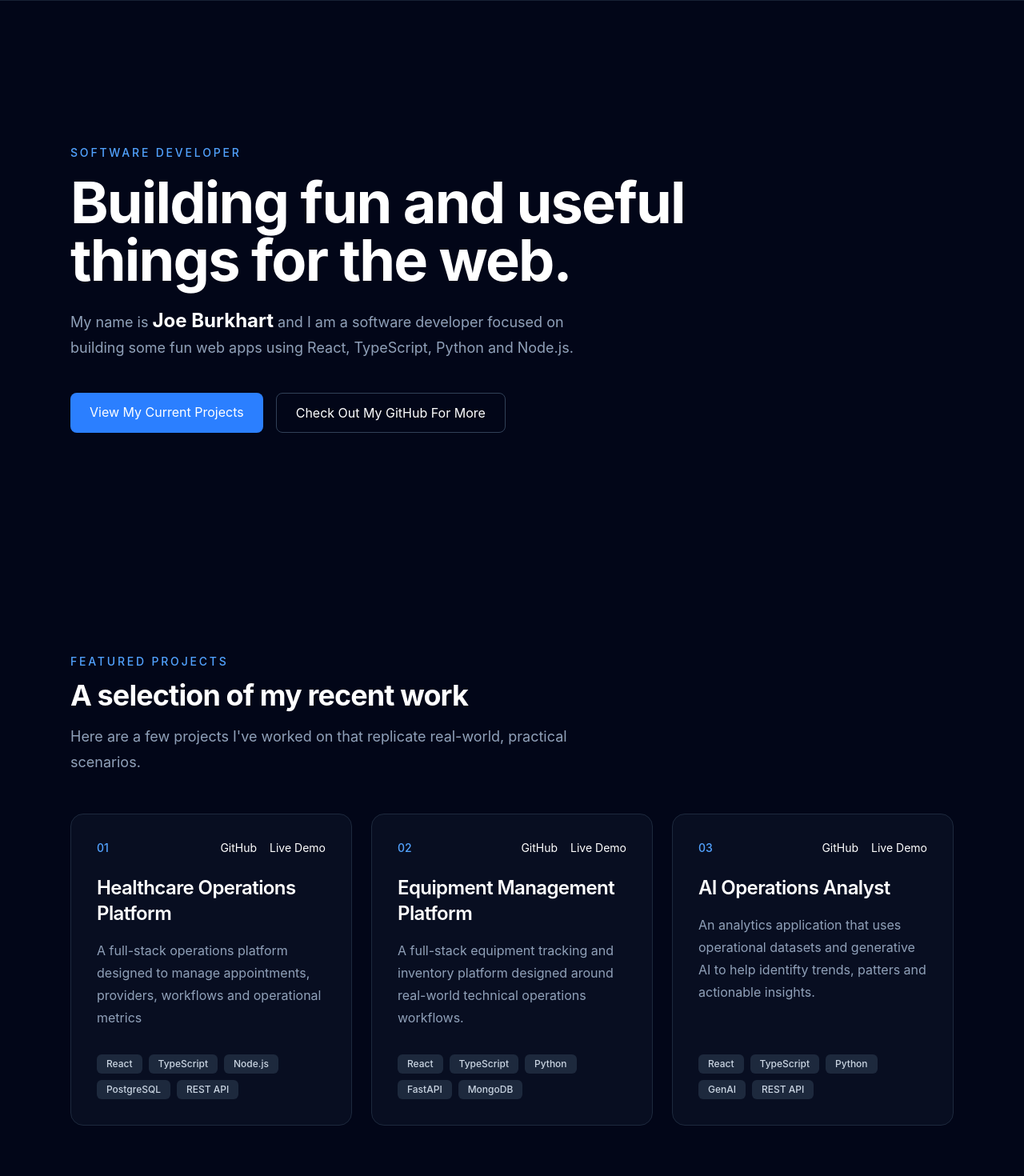
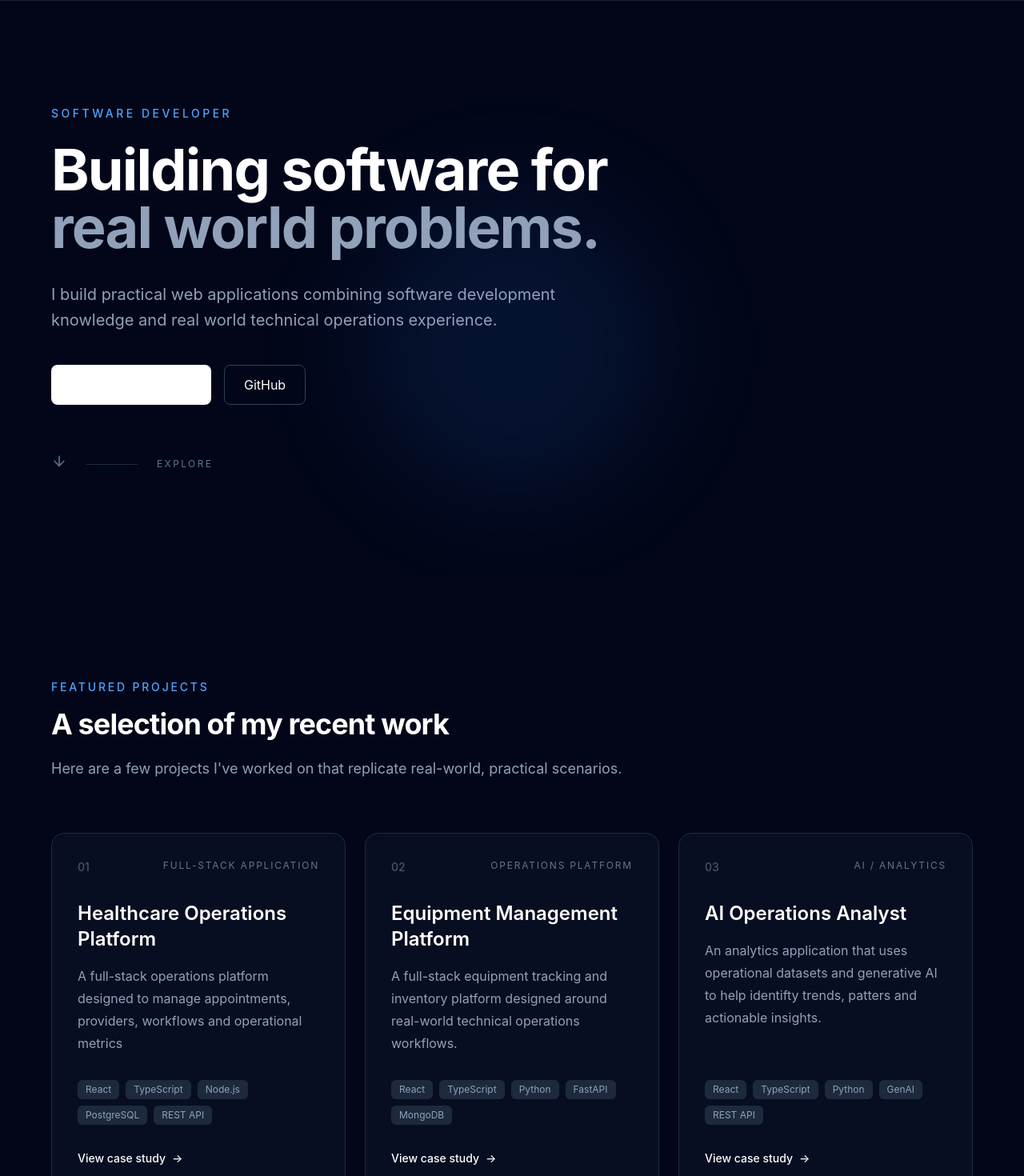
Before and after one commit to jburky15/portfolio-main, a React app: page / in a window 1280 px wide. Shown: the part 80-1550 px from the top of the page at 80% size. Built offline with nearby package versions, Linux system fonts and the light colour scheme; the HTML template or start-up script is replaced by a standard one.

Commit message:
Added Contact and Footer, did some small cleanup.

```diff
--- a/package.json
+++ b/package.json
@@ -11,6 +11,7 @@
   },
   "dependencies": {
     "@tailwindcss/vite": "^4.3.3",
+    "lucide-react": "^1.35.0",
     "react": "^19.2.8",
     "react-dom": "^19.2.8",
     "react-router-dom": "^7.18.3",
--- /dev/null
+++ b/src/components/Contact.tsx
@@ -0,0 +1,38 @@
+import { Mail } from 'lucide-react'
+import Section from './Section'
+import SectionHeading from './SectionHeading'
+
+function Contact() {
+  return (
+    <Section id="contact">
+      <div className="rounded-3xl border border-slate-800 bg-slate-900/50 px-8 py-16 sm:px-12">
+        <SectionHeading
+          eyebrow="Get In Touch"
+          title="Let's build something useful."
+          description="I'm interested in software engineering opportunities where I can contribute to meaningful products, solve practical problems, and continue growing as a developer."
+        />
+
+        <div className="flex flex-wrap gap-4">
+          <a
+            href="mailto:jburky15@gmail.com"
+            className="inline-flex items-center gap-2 rounded-lg bg-white px-6 py-3 text-sm font-medium text-slate-950 transition hover:-translate-y-0.5 hover:bg-slate-200"
+          >
+            <Mail className="h-4 w-4" />
+            Email Me
+          </a>
+
+          <a
+            href="https://github.com/"
+            target="_blank"
+            rel="noreferrer"
+            className="rounded-lg border border-slate-700 px-6 py-3 text-sm font-medium text-white transition hover:-translate-y-0.5 hover:bg-slate-900"
+          >
+            GitHub
+          </a>
+        </div>
+      </div>
+    </Section>
+  )
+}
+
+export default Contact
--- /dev/null
+++ b/src/components/Footer.tsx
@@ -0,0 +1,17 @@
+function Footer() {
+  return (
+    <footer className="border-t border-slate-800">
+      <div className="mx-auto flex max-w-6xl flex-col gap-4 px-6 py-8 text-sm text-slate-500 sm:flex-row sm:items-center sm:justify-between">
+        <p>
+          © {new Date().getFullYear()} Joseph Burkhart
+        </p>
+
+        <p>
+          Built with React, TypeScript, and Tailwind CSS.
+        </p>
+      </div>
+    </footer>
+  )
+}
+
+export default Footer
--- a/src/components/Hero.tsx
+++ b/src/components/Hero.tsx
@@ -1,35 +1,65 @@
-export default function Hero() {
-    return (
-        <section id="home"className="min-h-[calc(100vh-80px)] flex items-center">
-            <div className="mx-auto w-full max-w-6xl px-6 py-24">
-                <p className="mb-4 text-sm font-medium uppercase tracking-[0.2em] text-blue-400">
+import { ArrowDown } from 'lucide-react'
+import Section from './Section'
+
+function Hero() {
+    return(
+        <Section className="relative flex min-h-[calc(100vh-5rem)] items-center overflow-hidden">
+            <div className="pointer-events-none absolute inset-0">
+                <div className="absolute left-1/2 top-1/3 h-96 w-96 -translate-x-1/2 rounded-full bg-blue-500/10 blur-3xl" />
+            </div>
+
+            <div className="relative max-w-4xl">
+                <p className="mb-6 text-sm font-medium uppercase tracking-[0.25em] text-blue-400">
                     Software Developer
                 </p>
 
-                <h1 className="max-w-4xl text-5xl font-bold tracking-tight text-white sm:text-6xl lg:text-7xl">
-                    Building fun and useful things for the web.
+                <h1 className="text-5xl font-bold tracking-tight text-white sm:text-6xl lg:text-7xl">
+                    Building software for
+                    <span className="block text-slate-400">
+                        real world problems.
+                    </span>
                 </h1>
 
-                <p className="mt-6 max-w-2xl text-lg leading-8 text-slate-400">
-                    My name is <span className="text-white text-2xl font-bold hover:text-blue-400">Joe Burkhart</span> and I am a software developer focused on building some fun web apps using React, TypeScript, Python and Node.js.
+                <p className="mt-8 max-w-2xl text-lg leading-8 text-slate-400 sm:text-xl">
+                    I build practical web applications combining software development knowledge and real world technical operations experience.
                 </p>
 
                 <div className="mt-10 flex flex-wrap gap-4">
-                    <a href="#projects"
-                        className="rounded-lg bg-blue-500 px-6 py-3 font-medium text-white transition hover:bg-blue-400 focus:outline-none focus:ring-2 focus:ring-blue-400 focus:ring-offset-2"
+                    <a
+                        href="#projects"
+                        className="rounded-lg bg-white px-6 py-3 text-sm font-medium text-slate-950 transition hover:-translate-y-0.5 hover:bg-slate-200"
                     >
-                        View My Current Projects
+                        Check Out My Work
                     </a>
 
-                    <a href="https://github.com/jburky15"
+                    <a
+                        href="https://github.com/jburky15"
                         target="_blank"
                         rel="noreferrer"
-                        className="rounded-lg border border-slate-700 px-6 py-3 fount-medium text-slate-200 transition hover:border-slate-500 hover:bg-slate-900 focus:outline-none focus:ring-2 focus:ring-blue-400 focus:ring-offset-2"
+                        className="rounded-lg border border-slate-700 px-6 py-3 text-sm font-medium text-white transition hover:-translate-y-0.5 hover:bg-slate-900"
                     >
-                        Check Out My GitHub For More
+                        GitHub
                     </a>
                 </div>
+
+                <div className="mt-16 flex items-center gap-6 text-slate-500">
+                    <a
+                        href="#projects"
+                        className="transition hover:text-slate-300"
+                        aria-label="View Projects"
+                    >
+                        <ArrowDown className="h-5 w-5 animate-bounce" />
+                    </a>
+
+                    <div className="h-px w-16 bg-slate-800" />
+
+                    <span className="text-xs uppercase tracking-[0.2em]">
+                        Explore
+                    </span>
+                </div>
             </div>
-        </section>
+        </Section>
     )
 }
+
+export default Hero
--- a/src/components/ProjectCard.tsx
+++ b/src/components/ProjectCard.tsx
@@ -1,43 +1,27 @@
-import type { Project } from '../types/project';
+import type { Project } from '../types/project'
 
 interface ProjectCardProps {
   project: Project
   number: number
 }
 
-function ProjectCard({ project, number }: ProjectCardProps) {
+function ProjectCard({
+  project,
+  number,
+}: ProjectCardProps) {
   return (
-        <article
-            className="group flex h-full flex-col rounded-2xl border border-slate-800 bg-slate-900/50 p-8 transition duration-300 hover:-translate-y-1 hover:border-slate-700 hover:bg-slate-900">
-            <div className="flex items-start justify-between gap-4">
-                <span className="text-sm font-medium text-blue-400">
-                    {String(number).padStart(2, '0')}
+    <article className="group flex h-full flex-col rounded-2xl border border-slate-800 bg-slate-900/50 p-8 transition-all duration-300 hover:-translate-y-1 hover:border-slate-700 hover:bg-slate-900">
+      <div className="flex items-start justify-between">
+        <span className="text-sm font-medium text-slate-600">
+          0{number}
         </span>
 
-                <div className="flex gap-4 text-sm">
-                    <a
-                        href={project.githubUrl}
-                        target="_blank"
-                        rel="noreferrer"
-                        className="text-slate-400 transition hover:text-white"
-                    >
-                        GitHub
-                    </a>
-
-                    {project.liveDemoUrl && (
-                        <a
-                            href={project.liveDemoUrl}
-                            target="_blank"
-                            rel="noreferrer"
-                            className="text-slate-400 transition hover:text-white"
-                        >
-                            Live Demo
-                        </a>
-                    )}
-                </div>
+        <span className="text-xs uppercase tracking-[0.15em] text-slate-500">
+          {project.category}
+        </span>
       </div>
 
-            <h3 className="mt-6 text-2xl font-semibold tracking-tight text-white">
+      <h3 className="mt-8 text-2xl font-semibold text-white">
         {project.title}
       </h3>
 
@@ -49,15 +33,21 @@ function ProjectCard({ project, number }: ProjectCardProps) {
         {project.technologies.map((technology) => (
           <span
             key={technology}
-                        className="rounded-md bg-slate-800 px-3 py-1 text-xs font-medium text-slate-300"
+            className="rounded-md bg-slate-800 px-2.5 py-1 text-xs text-slate-400"
           >
             {technology}
           </span>
         ))}
       </div>
 
+      <div className="mt-8 flex items-center gap-2 text-sm font-medium text-white">
+        View case study
+        <span className="transition-transform duration-300 group-hover:translate-x-1">
+          →
+        </span>
+      </div>
     </article>
   )
 }
 
-export default ProjectCard;
+export default ProjectCard
--- a/src/components/Section.tsx
+++ b/src/components/Section.tsx
@@ -12,9 +12,11 @@ function Section({
     return (
         <section
             id={id}
-            className={`mx-auto w-full max-w-6xl px-6 py-24 ${className}`}
+            className={`px-6 py-24 sm:py-32 ${className}`}
         >
-            {children}
+            <div className="mx-auto w-full max-w-6xl ">
+                {children}
+            </div>
         </section>
     )
 }
--- a/src/components/SectionHeading.tsx
+++ b/src/components/SectionHeading.tsx
@@ -10,17 +10,17 @@ function SectionHeading({
     description,
 }: SectionHeadingProps) {
     return (
-        <div className="mb-12 max-w-2xl">
-            <p className="mb-3 text-sm font-medium uppercase tracking-[0.2em] text-blue-400">
+        <div className="mb-16 max-w-3xl">
+            <p className="text-sm font-medium uppercase tracking-[0.2em] text-blue-400">
                 {eyebrow}
             </p>
 
-            <h2 className="text-3xl font-bold tracking-tight text-white sm:text-4xl">
+            <h2 className="mt-4 text-3xl font-bold tracking-tight text-white sm:text-4xl">
                 {title}
             </h2>
 
             {description && (
-                <p className="mt-4 text-lg leading-8 text-slate-400">
+                <p className="mt-5 text-lg leading-8 text-slate-400">
                     {description}
                 </p>
             )}
--- a/src/pages/Home.tsx
+++ b/src/pages/Home.tsx
@@ -4,6 +4,8 @@ import FeaturedProjects from '../components/FeaturedProjects'
 import About from '../components/About'
 import Skills from '../components/Skills'
 import Experience from '../components/Experience'
+import Contact from '../components/Contact'
+import Footer from '../components/Footer'
 
 function Home() {
   return (
@@ -16,7 +18,10 @@ function Home() {
         <About />
         <Skills />
         <Experience />
+        <Contact />
       </main>
+
+      <Footer />
     </div>
   )
 }
```
Also changed, not shown: 1 other file (tests, documents, lock files or other folders). Lines whose indentation alone changed are shown as unchanged.
